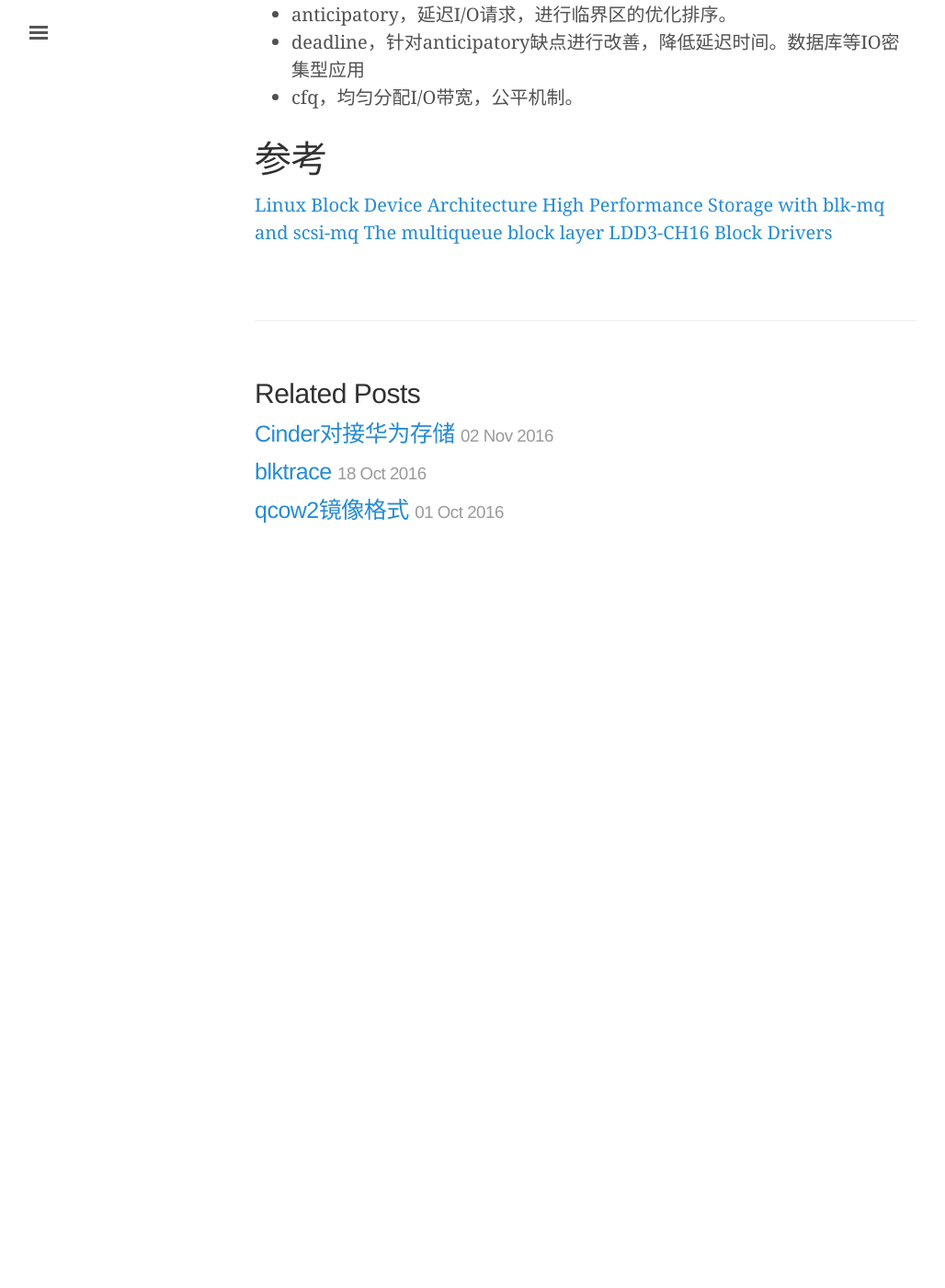
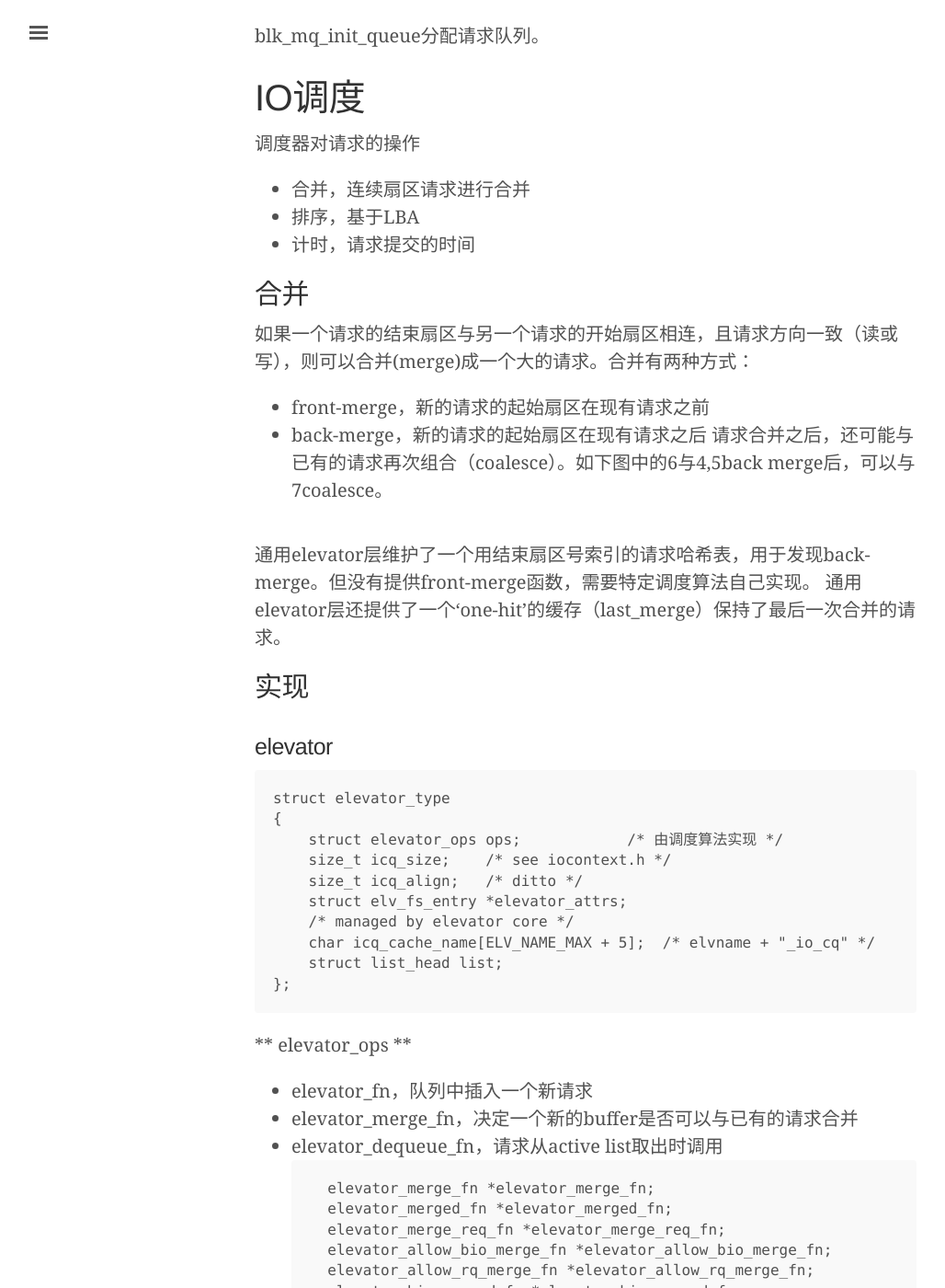
Before and after one commit to dlworld/dlworld.github.io, a Jekyll site: the page built from _posts/2017-01-06-linux_block.md, in a window 1280 px wide and 1400 px high, scrolled down 14204 px. Shown: the whole window at 92% size, without its empty margins (3-1031 px from the left). Built offline with Jekyll 4.4.1, drawn with Linux system fonts in a browser that asks for light colours; comment, search, counter and statistics services are not loaded; before the commit the page ends 14834 px from its top, so only the background shows below that; some of the changed text lies outside the part shown.

Commit message:
io_sched 	修改：     _posts/2017-01-06-linux_block.md         新文件：   images/blkdevarch_arch2.png 	新文件：   images/blkdevarch_merge.png

````diff
--- a/_posts/2017-01-06-linux_block.md
+++ b/_posts/2017-01-06-linux_block.md
@@ -30,12 +29,18 @@ dlw@dlw:linux$ file /dev/sda1
 
 实际的IO最终由设备驱动完成，块设备层定义了多种不同的处理方法，还提供了设备驱动注册自己的处理方法机制。
 
-内核还会使用电梯算法将请求队列里的IO进行排序，目前包含的算法包括：noop，deadline，cfq和anticipatory。
+内核还会使用电梯算法将请求队列里的IO进行排序，目前包含的算法包括：noop，deadline和cfq。
 
-内核块设备系统分为4个部分：
+![](./images/blkdevarch_arch2.png)
+
+
+内核块设备系统分为3个部分：
 - 通用块层(Block Layer)负责维持一个I/O请求在上层文件系统与底层物理磁盘之间的关系。在通用块层中，通常用一个bio结构体来对应一个I/O请求。
+- 调度层(IO Scheduler)，核心是电梯算法。传统机械硬盘随机访问性能差，当多个请求提交到设备时，性能很大程度上依赖于请求的顺序。内核汇集IO请求，排序后再调用设备驱动处理。
 - 块设备驱动层(Block Driver)需要隐藏硬件特性，提供访问设备的统一APIs。
-- 调度层(IO Scheduler)，核心是电梯算法。传统机械硬盘随机访问性能差，当多个请求提交到设备时，性能很大程度上依赖于请求的顺序。内核汇集IO请求，排序后再调用设备驱动处理。
+
+
+
 
 # Block Layer
 ![](./images/blkdevarch_arch1.png)
@@ -59,7 +64,7 @@ block layer从提交队列将请求移到硬件队列，可以移动的数量由
 
 
 
-﻿
+
 ### 多队列提交路径
 
 1. 进程分发到per-cpu软件队列
@@ -468,6 +473,7 @@ static struct virtio_driver virtio_blk = {
 ...
 };
 ```
+
 ### 硬盘注册
 
 内核中gendisk结构体表示硬盘，注册磁盘让系统可以访问主要是对gendisk结构体操作。
@@ -484,13 +490,138 @@ blk_mq_init_queue分配请求队列。
 
 # IO调度
 
+调度器对请求的操作
+- 合并，连续扇区请求进行合并
+- 排序，基于LBA
+- 计时，请求提交的时间
+
+## 合并
+
+如果一个请求的结束扇区与另一个请求的开始扇区相连，且请求方向一致（读或写），则可以合并(merge)成一个大的请求。合并有两种方式：
+- front-merge，新的请求的起始扇区在现有请求之前
+- back-merge，新的请求的起始扇区在现有请求之后
+请求合并之后，还可能与已有的请求再次组合（coalesce）。如下图中的6与4,5back merge后，可以与7coalesce。
+
+![](./images/blkdevarch_merge.png)
+
+
+通用elevator层维护了一个用结束扇区号索引的请求哈希表，用于发现back-merge。但没有提供front-merge函数，需要特定调度算法自己实现。
+通用elevator层还提供了一个‘one-hit’的缓存（last_merge）保持了最后一次合并的请求。
+
+## 实现
+
+### elevator
+
+
+
+```
+struct elevator_type
+{
+    struct elevator_ops ops;            /* 由调度算法实现 */
+    size_t icq_size;    /* see iocontext.h */
+    size_t icq_align;   /* ditto */
+    struct elv_fs_entry *elevator_attrs;
+    /* managed by elevator core */
+    char icq_cache_name[ELV_NAME_MAX + 5];  /* elvname + "_io_cq" */
+    struct list_head list;
+};
+```
+
+** elevator_ops **
+- elevator_fn，队列中插入一个新请求
+- elevator_merge_fn，决定一个新的buffer是否可以与已有的请求合并
+- elevator_dequeue_fn，请求从active list取出时调用
+```
+    elevator_merge_fn *elevator_merge_fn;
+    elevator_merged_fn *elevator_merged_fn;
+    elevator_merge_req_fn *elevator_merge_req_fn;
+    elevator_allow_bio_merge_fn *elevator_allow_bio_merge_fn;
+    elevator_allow_rq_merge_fn *elevator_allow_rq_merge_fn;
+    elevator_bio_merged_fn *elevator_bio_merged_fn;
+     elevator_dispatch_fn *elevator_dispatch_fn;
+    elevator_add_req_fn *elevator_add_req_fn;
+    elevator_activate_req_fn *elevator_activate_req_fn;
+    elevator_deactivate_req_fn *elevator_deactivate_req_fn;
+    elevator_completed_req_fn *elevator_completed_req_fn;
+    elevator_request_list_fn *elevator_former_req_fn;
+    elevator_request_list_fn *elevator_latter_req_fn;
+    elevator_init_icq_fn *elevator_init_icq_fn; /* see iocontext.h */
+    elevator_exit_icq_fn *elevator_exit_icq_fn; /* ditto */
+    elevator_set_req_fn *elevator_set_req_fn;
+    elevator_put_req_fn *elevator_put_req_fn;
+    elevator_may_queue_fn *elevator_may_queue_fn;
+    elevator_init_fn *elevator_init_fn;
+    elevator_exit_fn *elevator_exit_fn;
+    elevator_registered_fn *elevator_registered_fn;
+```
+
+
+# 调度算法
 - noop，实现简单的FIFO，基本的直接合并与排序。Flash设备使用
-- anticipatory，延迟I/O请求，进行临界区的优化排序。
+- anticipatory，延迟I/O请求，进行临界区的优化排序。（Linux 3.0中已废弃）
 - deadline，针对anticipatory缺点进行改善，降低延迟时间。数据库等IO密集型应用
 - cfq，均匀分配I/O带宽，公平机制。
 
+查看方法
+```
+[root@node15 ~]# cat /sys/block/sda/queue/scheduler
+[noop] deadline cfq
+```
+
+## Noop
+
+Noop（no-operation）调度器仅提供back-merging和有限的coalescing等基本功能。请求用简单的FIFO队列组织，分发的时候，会按扇区排序插入分发队列。
+
+## Deadline
+
+Deadline调度器限制请求在队列中的时间基础上最大化全局吞吐量。
+
+Deadline调度器中的请求用两种队列管理：
+- sort_list，根据请求扇区号排序的红黑树（red-black tree），用于遍历等待的请求和查找合并机会。读写请求用不同的sort_list保存。
+- fifo_list，读写分开的双向链表。
+新请求会分别加入到两条队列中，但请求一般是从sort_list队列按扇区顺序批量添加到分发队列，类似于CSCAN算法。fifo_batch连续扇区且相同方向的请求被调度器当作一个单元。一次批量传输（batch）结束的条件：
+- 当前数据方向已经没有请求
+- 分发的最后一个请求与下一个请求不连续
+- 请求数量已达到fifo_batch
+
+Deadline调度器中的每个请求都有一个可配置的超时时间，read_expire和write_expire。fifo_list队列前面的请求超时时，deadline就会把请求分发出去。
+
+1. 从当前batch分发
+1. 选择一个新数据方向。
+1. 根据选择的数据方向，检查fifo_list队列的超时请求。如果有超时，则发起一个新的batch
+1.
+
+Deadline用elevator层提供的扇区排序哈希表进行back-merging，用sort_list发现相连的请求执行front-merging。
+
+```
+struct deadline_data {
+    struct rb_root sort_list[2];    /* 读写使用独立的 */
+    struct list_head fifo_list[2];
+    struct request *next_rq[2];  /* 排序队列中的下一个请求 */
+    unsigned int batching;      /* 连续的请求数量 */
+    unsigned int starved;      /* 读starve写的次数 */
+   /* 可配置变量 */
+    int fifo_expire[2];
+    int fifo_batch;
+    int writes_starved;
+    int front_merges;
+}
+```
+
+### 可调参数
+
+参数 | 默认值 | 描述
+---|---|---
+read_expire | HZ/2 | 读请求超时
+write_expire | 5*HZ | 写请求超时
+writes_starved | 2 | 一次写batch前可以进行的读batch次数
+fifo_batch | 16 | 每个batch最大请求数
+front_merges | 1 | 是否检查front-merge
+
+﻿
 # 参考
 [Linux Block Device Architecture](https://yannik520.github.io/blkdevarch.html)
 [High Performance Storage with blk-mq and scsi-mq](http://events.linuxfoundation.org/sites/events/files/slides/scsi.pdf)
 [The multiqueue block layer](https://lwn.net/Articles/552904/)
 [LDD3-CH16 Block Drivers](https://static.lwn.net/images/pdf/LDD3/ch16.pdf)
+[Linux Block I/O Scheduling](http://www.cse.unsw.edu.au/~aaronc/iosched/doc/sched.pdf)
````
Also changed, not shown: other parts of _posts/2017-01-06-linux_block.md (+0 -1 lines), images/blkdevarch_arch2.png (added), images/blkdevarch_merge.png (added).
